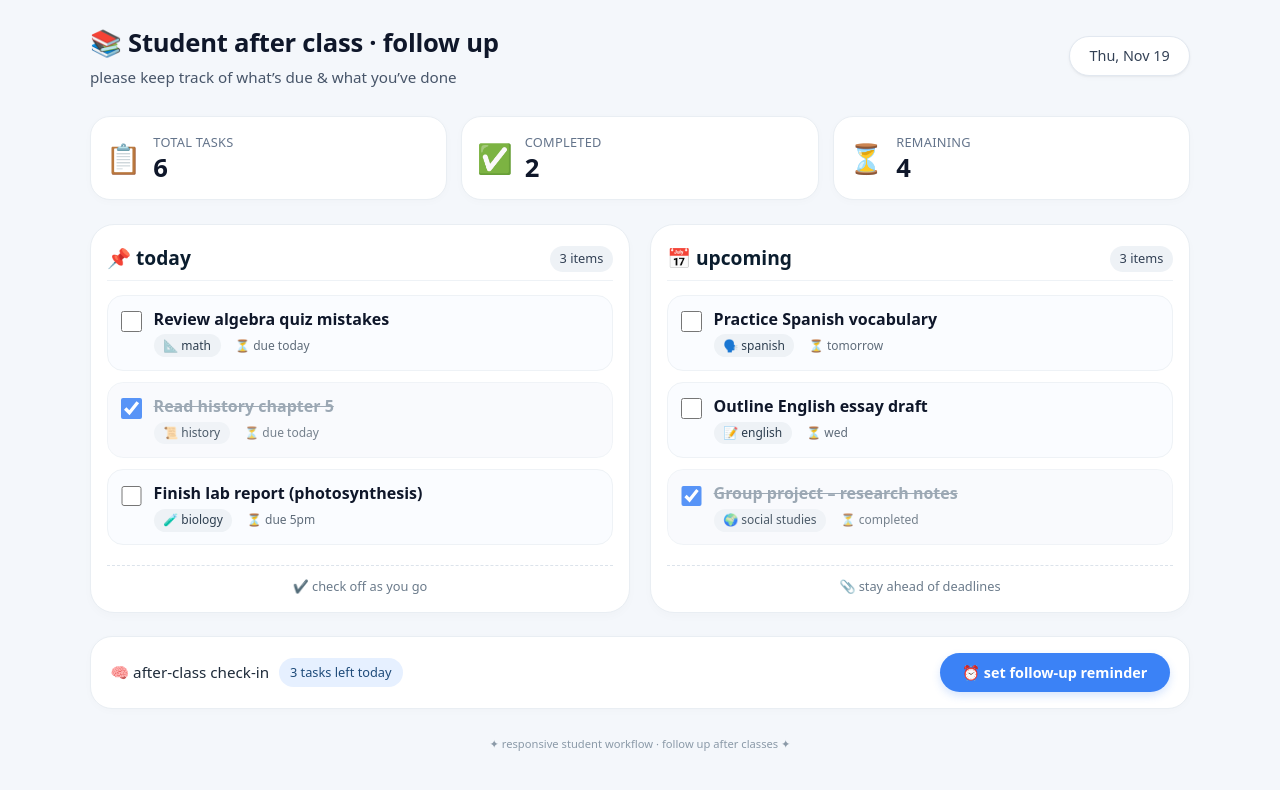
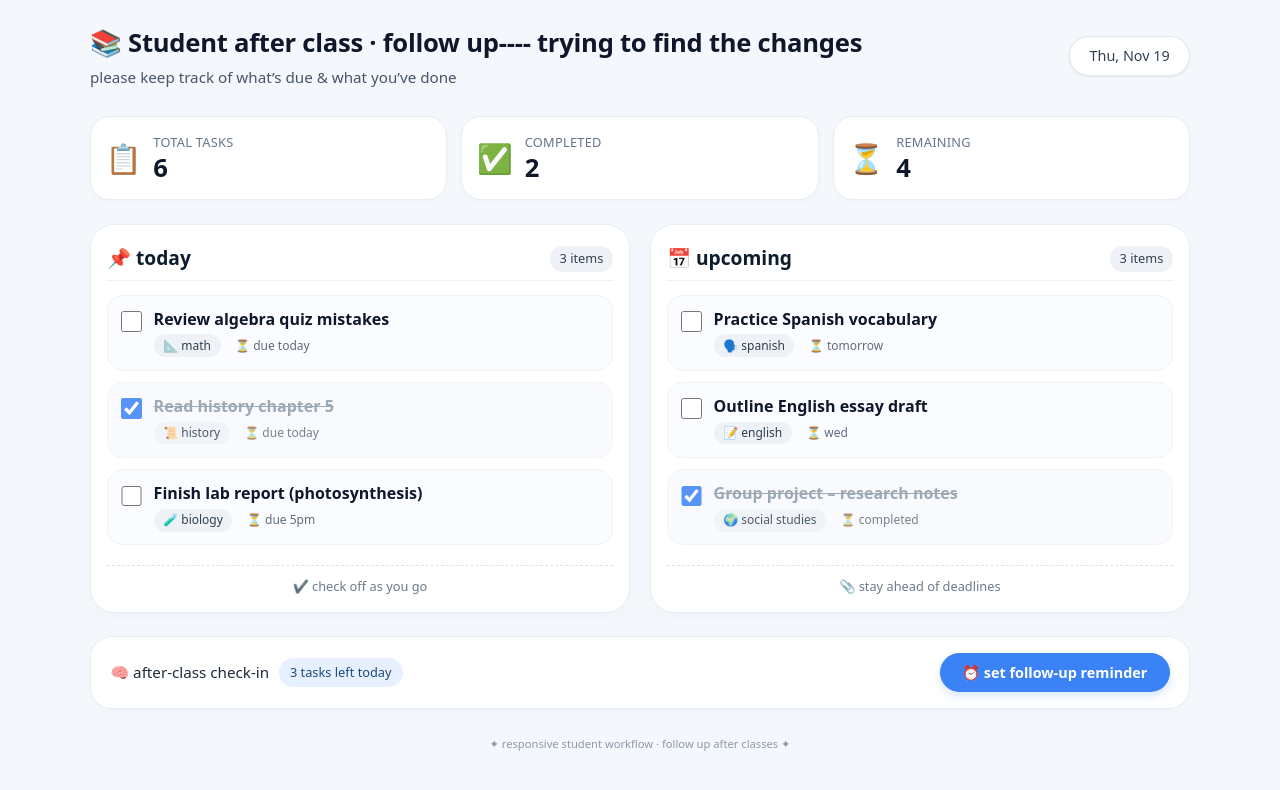
Before and after one commit to bharathimatha/SchoolWorks, a plain HTML site: page index.html in a window 1280 px wide. Drawn offline with Linux system fonts and the light colour scheme.

Commit message:
Update index.html

```diff
--- a/index.html
+++ b/index.html
@@ -413,7 +413,7 @@
     <!-- header: greeting + date -->
     <div class="header">
       <div class="greeting">
-        <h1>📚 Student after class · follow up</h1>
+        <h1>📚 Student after class · follow up---- trying to find the changes</h1>
         <p>please keep track of what’s due & what you’ve done</p>
       </div>
       <div class="date-badge" id="currentDate">Mon, Apr 7</div>
```
